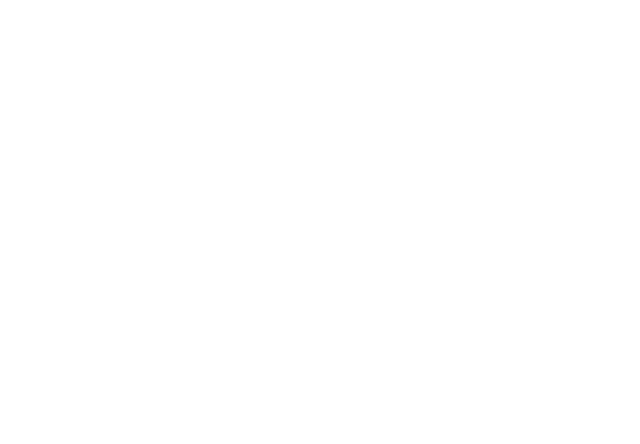
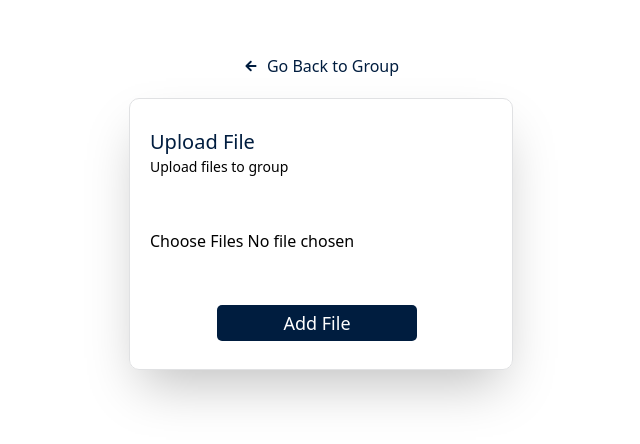
Before and after one commit to mebz2/nexus, a React (Vite) app in the folder client/: page /group/addfile in a window 1280 px wide. Before the commit this address had no page. Shown: the part 188-632 px from the top of the page, without its empty margins (319-959 px from the left). Built offline with nearby package versions, Linux system fonts and the light colour scheme.

Commit message:
completed files subpage in group

```diff
--- a/client/src/App.tsx
+++ b/client/src/App.tsx
@@ -12,7 +12,7 @@ import {
 	CreateGroup,
 	AddFile,
 } from "./pages";
-import { Files, Members, Overview, Tasks } from "./pages/Group/subpages";
+import { Files, Members, Overview, Tasks, AddFileGroup } from "./pages/Group/subpages";
 function App() {
 	return (
 		<BrowserRouter>
@@ -22,6 +22,7 @@ function App() {
 				<Route path="/login" element={<Login />} />
 				<Route path="/home" element={<Home />} />
 				<Route path="/groups" element={<Groups />} />
+				<Route path="/group/addfile" element={<AddFileGroup />} />
 				<Route path="/groups/creategroup" element={<CreateGroup />} />
 				<Route path="/archive" element={<Archive />} />
 				<Route path="/archive/addfile" element={<AddFile />} />
--- /dev/null
+++ b/client/src/pages/Group/subpages/AddFileGroup.tsx
@@ -0,0 +1,49 @@
+import { Link } from "react-router-dom";
+import { IoMdArrowRoundBack } from "react-icons/io";
+import { Button } from "@/components";
+
+function AddFile() {
+	return (
+
+		<div className="
+			flex flex-col
+			justify-center items-center h-screen"
+		>
+
+			{ /* link to go back to groups page */}
+			<Link to={"/group/files"} className="
+				mb-5 flex items-center gap-2 hover:font-bold
+				text-primary
+			">
+				<IoMdArrowRoundBack />
+				Go Back to Group
+			</Link>
+
+			{ /* Container for create group card */}
+			<div className="
+				w-[30%] h-fit border border-border flex
+				flex-col rounded-[10px] p-7 gap-3 pl-5
+				shadow-2xl
+			">
+
+				<div>
+					<p className="font-medium text-[20px] text-primary">
+						Upload File
+					</p>
+					<p className="font-extralight text-sm">
+						Upload files to group
+					</p>
+				</div>
+
+				<input id="file-input" type="file" multiple className="hover:font-bold mb-10 mt-10" />
+
+				<div className="h-9 w-50 mx-auto">
+					<Button label="Add File" radius={5} onClick={() => { console.log("Add File") }} />
+				</div>
+			</div>
+
+		</div >
+	);
+}
+
+export default AddFile;
--- a/client/src/pages/Group/subpages/Files.tsx
+++ b/client/src/pages/Group/subpages/Files.tsx
@@ -1,5 +1,38 @@
+import { SearchBar, File } from "@/components";
+import { MockFiles } from "@/mocks";
+import { useNavigate } from "react-router-dom";
+
 const Files = () => {
-  return <h1>Files</h1>;
+	const navigate = useNavigate();
+	return (
+		<div className="h-full flex flex-col  items-center box-border  ">
+			<div className="w-full flex items-center">
+				<SearchBar />
+				<button className="
+						h-10 w-40 mr-5 rounded-lg border-none
+						outline-none hover:cursor-pointer font-medium
+						bg-(--primary-color) text-white
+						hover:shadow-lg hover:shadow-gray-600
+					"
+					onClick={() => { navigate("/group/addfile") }}
+				>
+					Add File
+				</button>
+			</div>
+			<div className="h-200 overflow-y-auto flex flex-col pl-2 pr-3 box-border">
+				{
+					MockFiles.map((file) => {
+						return <File key={file.id}
+							name={file.fileName} size={file.fileSize} file_type={file.fileType}
+							uploaded_by={file.uploadedBy} uploaded_time={file.uploadedTimeDate}
+						/>
+
+					})
+				}
+			</div>
+		</div>
+
+	);
 };
 
 export default Files;
--- a/client/src/pages/Group/subpages/Overview.tsx
+++ b/client/src/pages/Group/subpages/Overview.tsx
@@ -3,6 +3,7 @@ import { IoMdCloudUpload, IoMdPersonAdd, IoMdSettings } from "react-icons/io";
 import { MdOutlineAdd } from "react-icons/md";
 import { FaUser } from "react-icons/fa6";
 import { MockActivities } from "@/mocks";
+
 const Overview = () => {
 	return (
 		<div className="w-full h-210 overflow-y-auto">
--- a/client/src/pages/Group/subpages/index.ts
+++ b/client/src/pages/Group/subpages/index.ts
@@ -2,3 +2,4 @@ export { default as Overview } from "./Overview";
 export { default as Files } from "./Files";
 export { default as Tasks } from "./Tasks";
 export { default as Members } from "./Members";
+export { default as AddFileGroup } from "./AddFileGroup";
```
Also changed, not shown: 1 other file (tests, documents, lock files or other folders).
